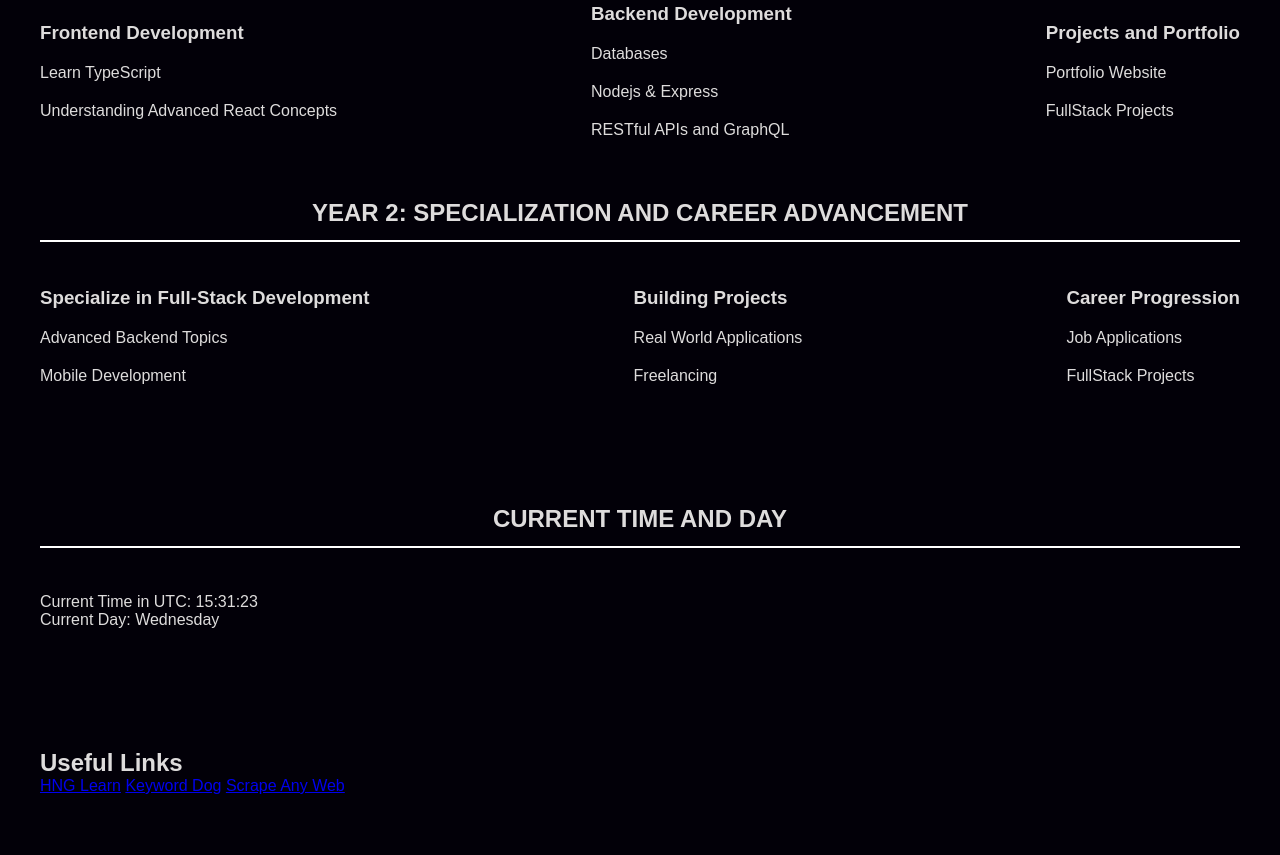
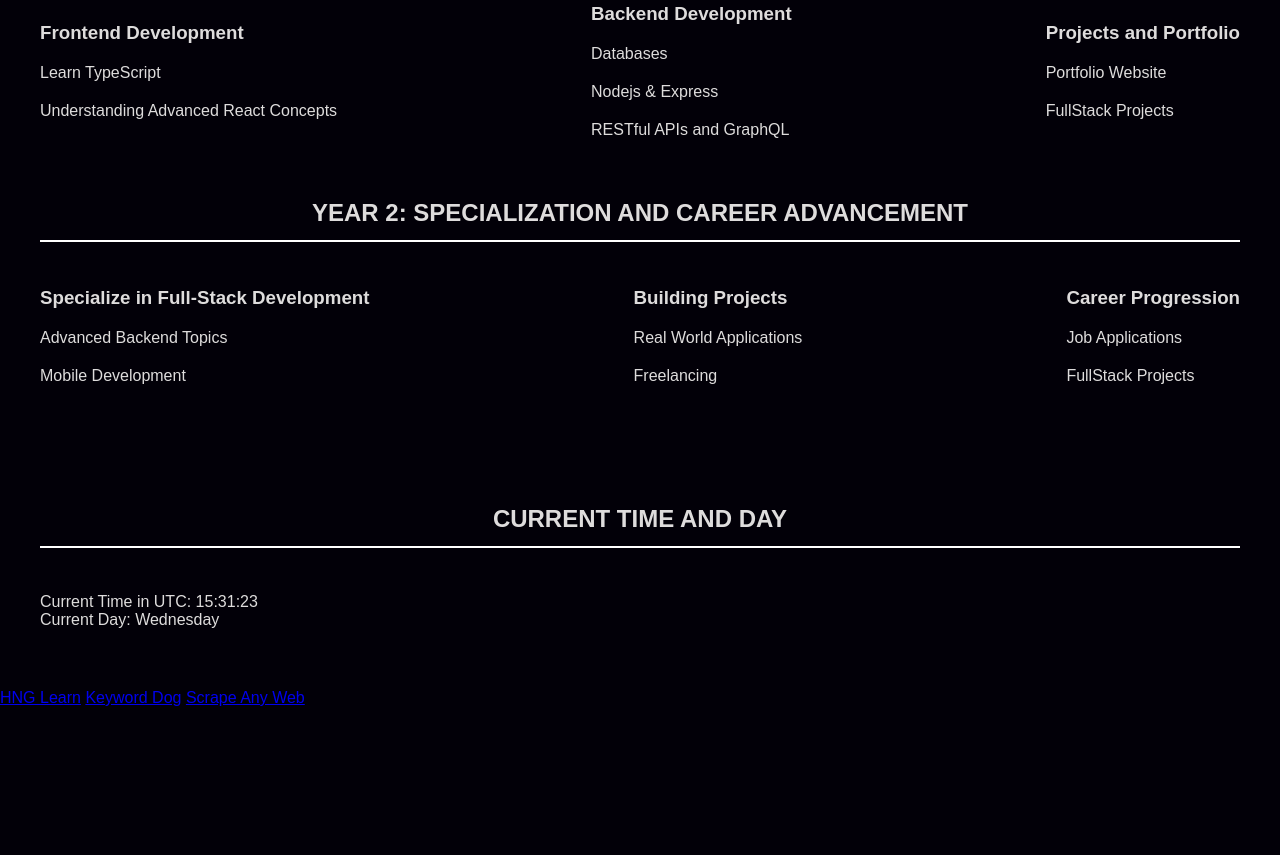
Before and after one commit to Orisabiyi/tech-goal, a plain HTML site: page index.html in a window 1280 px wide. Shown: the part 810-1665 px from the top of the page. After the commit the page ends 1517 px from the top, so only its background shows below. Drawn offline with Linux system fonts and the light colour scheme; a script that the page names is missing.

Commit message:
changed the section for links to footer

```diff
--- a/index.html
+++ b/index.html
@@ -98,14 +98,13 @@
       </div>
     </section>
 
-    <section id="links">
-      <h2>Useful Links</h2>
+    <footer id="links">
       <a href="https://hng.tech/learn" data-testid="hngLink">HNG Learn</a>
       <a href="https://keyword.dog" data-testid="keywordLink">Keyword Dog</a>
       <a href="https://scrapeanyweb.site" data-testid="scrapeanywebLink"
         >Scrape Any Web</a
       >
-    </section>
+    </foot>
     <script src="scripts.js"></script>
   </body>
 </html>
```
